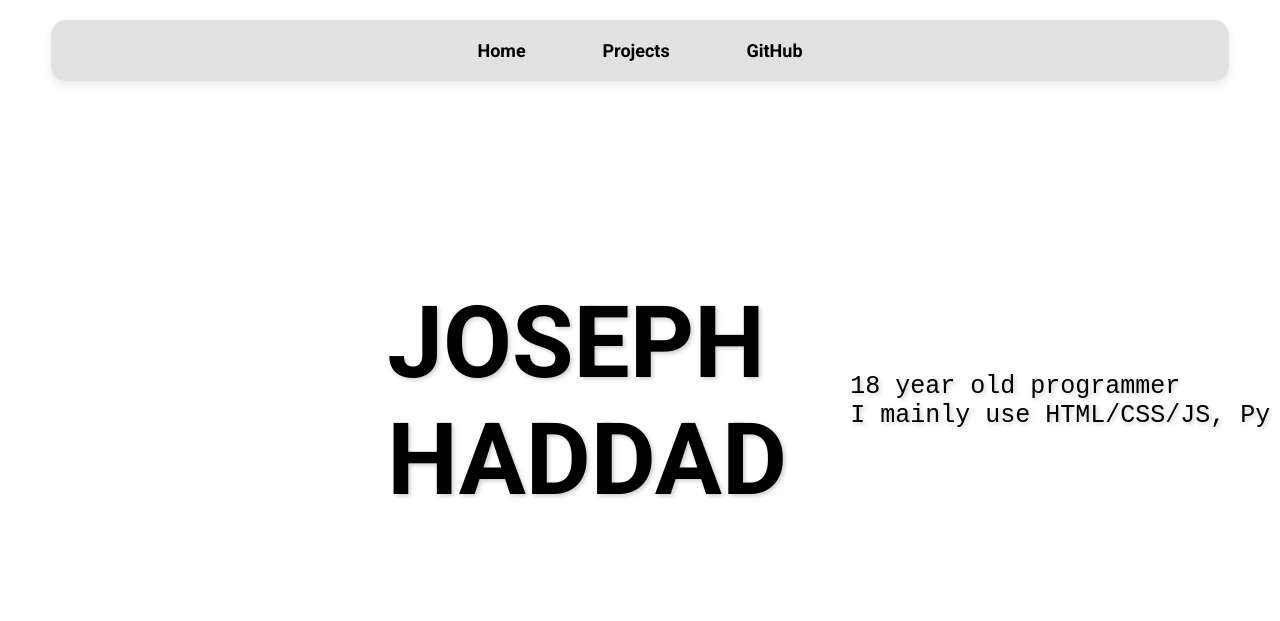
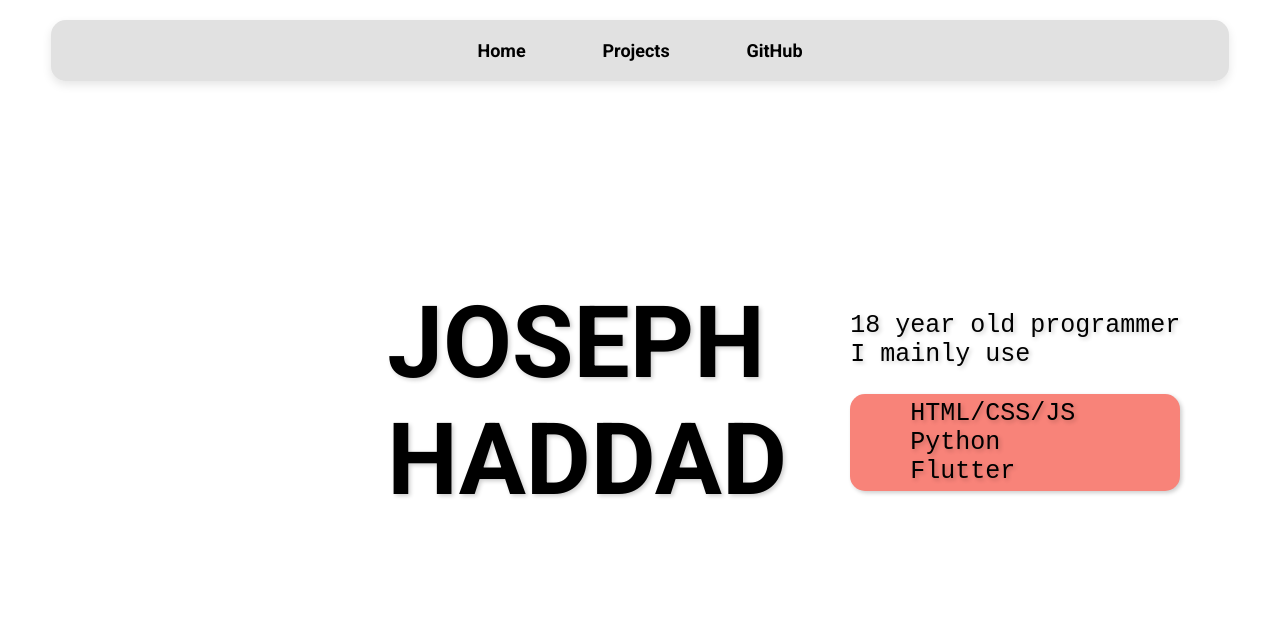
Before and after one commit to Joseph1-H/mysite, a plain HTML site: page index.html in a window 1280 px wide. Drawn offline with Linux system fonts and the light colour scheme.

Commit message:
index.html

```diff
--- a/index.html
+++ b/index.html
@@ -24,7 +24,9 @@
         </div>
         <div id="desc">
             <pre>18 year old programmer
-I mainly use HTML/CSS/JS, Python and Flutter</pre>
+I mainly use <p class="code-background">    HTML/CSS/JS
+    Python
+    Flutter</p></pre>
         </div>
         <!-- hi to whoever is reading this -->
     </div>
```
